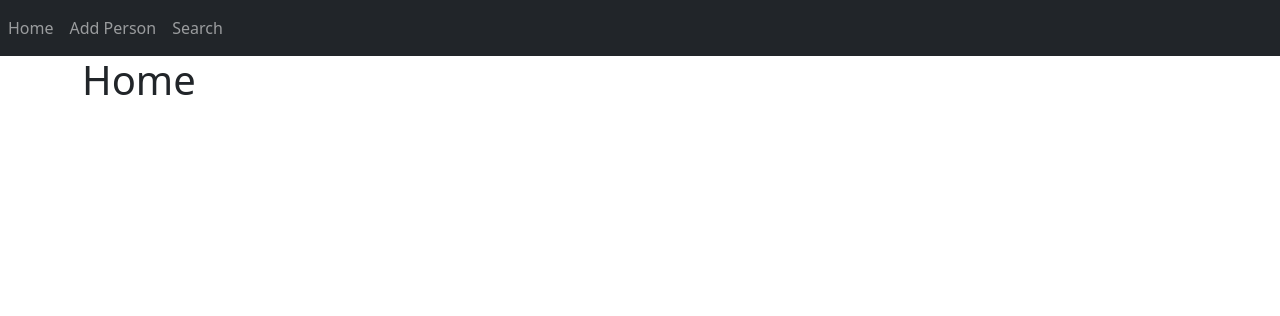
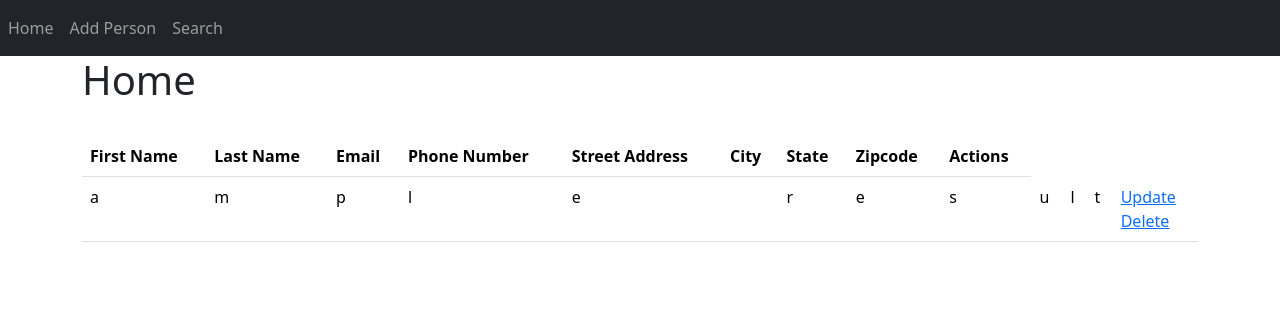
Before and after one commit to nuuenkdaniel/PhoneDirectory, a Flask app: template website/templates/home.html in a window 1280 px wide. Shown: the top 316 px of the page. Run offline with Flask 3, Linux system fonts and the light colour scheme; the template is opened without the code that fills it: most values are stand-ins (such as "Sample title", 1, 10 or a date in 2020); parts of the project's set-up code (start-up, migrations or seed data) failed here and were passed over; some libraries are stand-ins or nearby versions.

Commit message:
Home page now displays everyone in the database while delete and update will now redirect to the prev page

```diff
--- a/website/templates/home.html
+++ b/website/templates/home.html
@@ -4,4 +4,38 @@
 
 {% block content %}
 <h1>Home</h1>
+<br>
+{% if data|length > 0 %}
+    <table class="table">
+        <tr>
+            <th>First Name</th>
+            <th>Last Name</th>
+            <th>Email</th>
+            <th>Phone Number</th>
+            <th>Street Address</th>
+            <th>City</th>
+            <th>State</th>
+            <th>Zipcode</th>
+            <th>Actions</th>
+        </tr>
+        {% for result in data %}
+            <tr>
+                {% for column in result[1:] %}
+                    {% if column|length > 0 %}
+                        <td>{{ column }}</td>
+                    {% else %}
+                        <td>n/a</td>
+                    {% endif %}
+                {% endfor %}
+                <td>
+                    <a href="/update/{{result}}">Update</a>
+                    <br>
+                    <a href="/delete/{{result[0]}}">Delete</a>
+                </td>
+            </tr>
+        {% endfor %}
+    </table>
+{% else %}
+    <a href="/add-person">Add a person!</a>
+{% endif %}
 {% endblock %}
```
Also changed, not shown: website/database.py (+4 -4 lines), website/views.py (+6 -2 lines).
